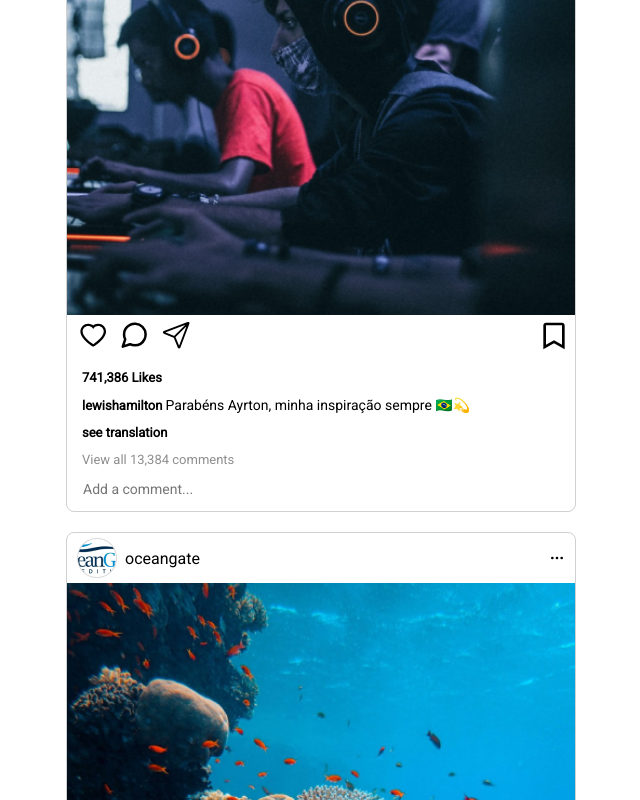
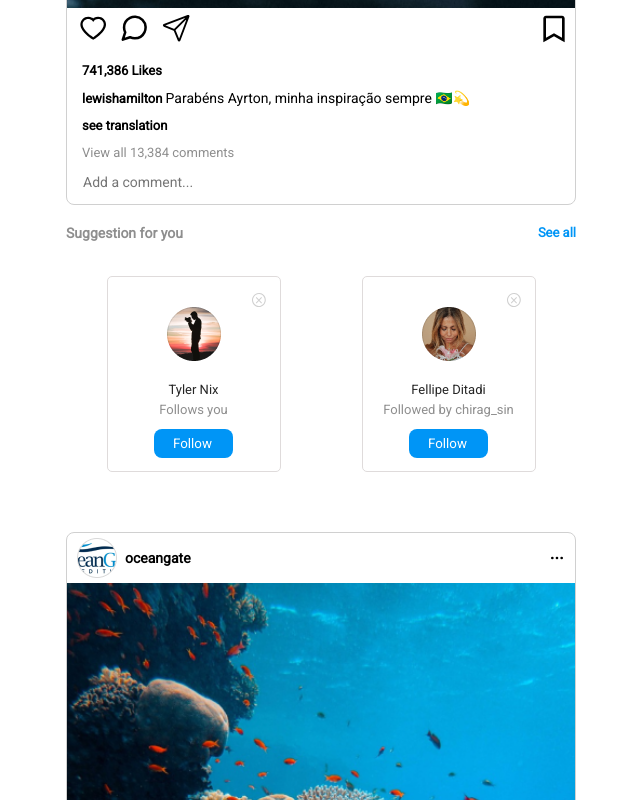
Before and after one commit to 1uckyswish/Instagram-post, a React (Vite) app: page / in a window 1280 px wide. Shown: the part 1738-2538 px from the top of the page, without its empty margins (164-804 px from the left). Built offline with nearby package versions, Linux system fonts and the light colour scheme.

Commit message:
UI complete with function

```diff
--- a/src/Components/PostCard/PostCard.css
+++ b/src/Components/PostCard/PostCard.css
@@ -24,6 +24,9 @@
 
 .post-card-container p{
     padding-left: 8px;
+    font-family: Roboto;
+font-size: 14px;
+font-weight: 600;
 }
 
 .user-image-post{
--- /dev/null
+++ b/src/Components/Suggestion/SuggestCard.jsx
@@ -0,0 +1,24 @@
+import {useState} from 'react'
+import { VscError } from "react-icons/vsc";
+function SuggestCard({src, following, username}) {
+    const [follow, setFollow]=useState(false);
+    function handleFollow(){
+        setFollow(!follow);
+    }
+  return (
+    <div className='suggestion-card'>
+            <VscError id='cancel-btn'/>
+            <img src={src}/>
+            <p>{username}</p>
+            <p>{following}</p>
+               {
+            follow?
+            <button onClick={handleFollow} style={{background: 'red'}}>Unfollow</button>
+            :
+            <button onClick={handleFollow}>Follow</button>
+            }
+        </div>
+  )
+}
+
+export default SuggestCard
--- a/src/Components/Suggestion/Suggestion.css
+++ b/src/Components/Suggestion/Suggestion.css
@@ -28,8 +28,57 @@ color: #0095F6;
 }
 
 .suggestion-card{
-   width: 174px;
-height: 196px;
-border: 1px solid red;
-margin-top: 35px;
+    width: 174px;
+    height: 196px;
+    border: 1px solid #dfdbdb;
+    margin-top: 35px;
+    display: flex;
+    flex-direction: column;
+    align-items: center;
+    padding-top: 30px;
+    position: relative;
+    border-radius: 5px;
+    -webkit-border-radius: 5px;
+    -moz-border-radius: 5px;
+    -ms-border-radius: 5px;
+    -o-border-radius: 5px;
 }
+
+#cancel-btn{
+    color: #D0D0D0;
+    position: absolute;
+    top: 15px;
+    right: 13px;
+}
+
+.suggestion-card p{
+font-family: Roboto;
+font-size: 13px;
+font-weight: 400;
+line-height: 18px;
+letter-spacing: 0em;
+text-align: center;
+}
+
+.suggestion-card p:nth-child(3){
+    color: #262626;
+    margin-top: 20px;
+}
+
+.suggestion-card p:nth-child(4){
+    color: #8E8E8E;
+    padding-top: 2px;
+    margin-bottom: 10px;
+}
+
+.suggestion-card button{
+    color: white;
+    background-color: #0095F6;
+    border: none;
+    padding: 7px 21px 7px 19px;
+    border-radius: 8px;
+    -webkit-border-radius: 8px;
+    -moz-border-radius: 8px;
+    -ms-border-radius: 8px;
+    -o-border-radius: 8px;
+}
--- a/src/Components/Suggestion/Suggestion.jsx
+++ b/src/Components/Suggestion/Suggestion.jsx
@@ -1,7 +1,9 @@
-import React from 'react';
 import "./Suggestion.css"
+import { userData } from '../../Utils/data';
+import SuggestCard from './SuggestCard';
 
 function Suggestion() {
+    const suggestions = userData[2].users.slice(0,2);
   return (
     <div className='suggestion-container'>
        <div className='suggestion-header'>
@@ -9,8 +11,11 @@ function Suggestion() {
         <p>See all</p>
        </div>
        <div className='suggestion-card-container'>
-        <div className='suggestion-card'></div>
-        <div className='suggestion-card'></div>
+        {
+            suggestions.map((item)=>{
+                return <SuggestCard {...item}/>
+            })
+        }
        </div>
     </div>
   )
--- a/src/Pages/Homepage/Homepage.jsx
+++ b/src/Pages/Homepage/Homepage.jsx
@@ -20,7 +20,7 @@ function Homepage() {
         <div className='timeline-section'>
           <LivePfp />
           {singleUser.map((user, index) => {
-            if (index === 0) {
+            if (index === 1) {
               return (
                 <>
                   <PostCard {...user} key={index} />
```
